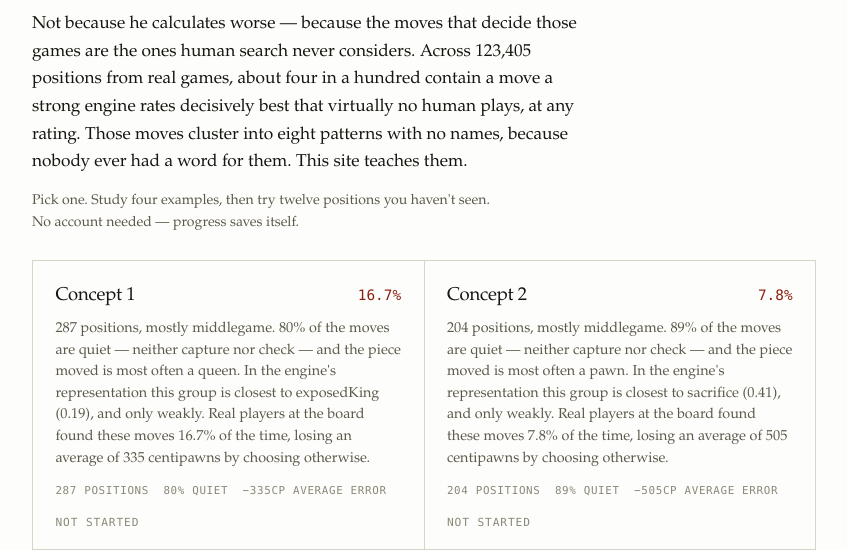
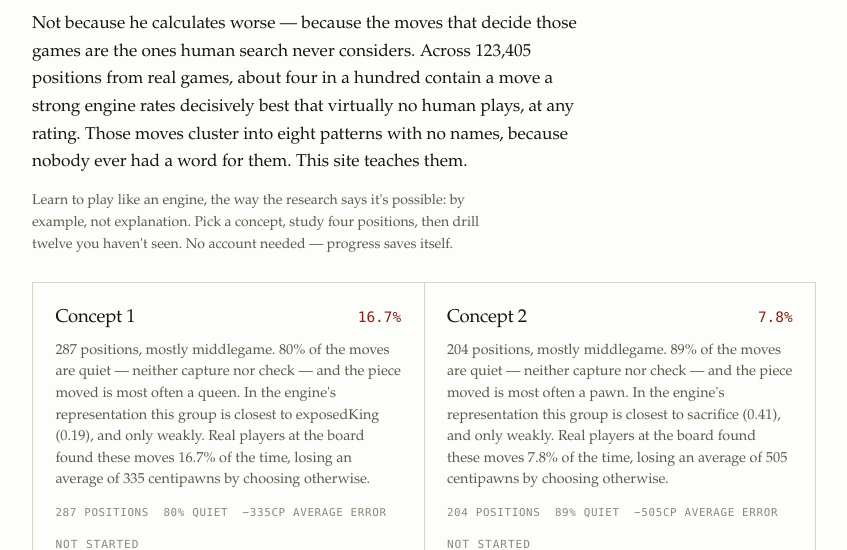
Before and after one commit to sg712/machine-unique-chess, a Flask app: page / in a window 1280 px wide. Shown: the part 234-784 px from the top of the page, without its empty margins (216-1063 px from the left). Run offline with Flask 3, Linux system fonts and the light colour scheme; data that the repository does not hold is empty.

Commit message:
Tagline under the hero: learn to play like an engine, by example — the mode the research says transfers

```diff
--- a/webapp/templates/index.html
+++ b/webapp/templates/index.html
@@ -8,8 +8,9 @@ four in a hundred contain a move a strong engine rates decisively best that virt
 human plays, at any rating. Those moves cluster into eight patterns with no names, because
 nobody ever had a word for them. This site teaches them.</p>
 
-<p class="small">Pick one. Study four examples, then try twelve positions you haven't seen.
-No account needed — progress saves itself.</p>
+<p class="small">Learn to play like an engine, the way the research says it's possible: by
+example, not explanation. Pick a concept, study four positions, then drill twelve you haven't
+seen. No account needed — progress saves itself.</p>
 
 <div class="cards">
   {% for c in concepts %}
```
